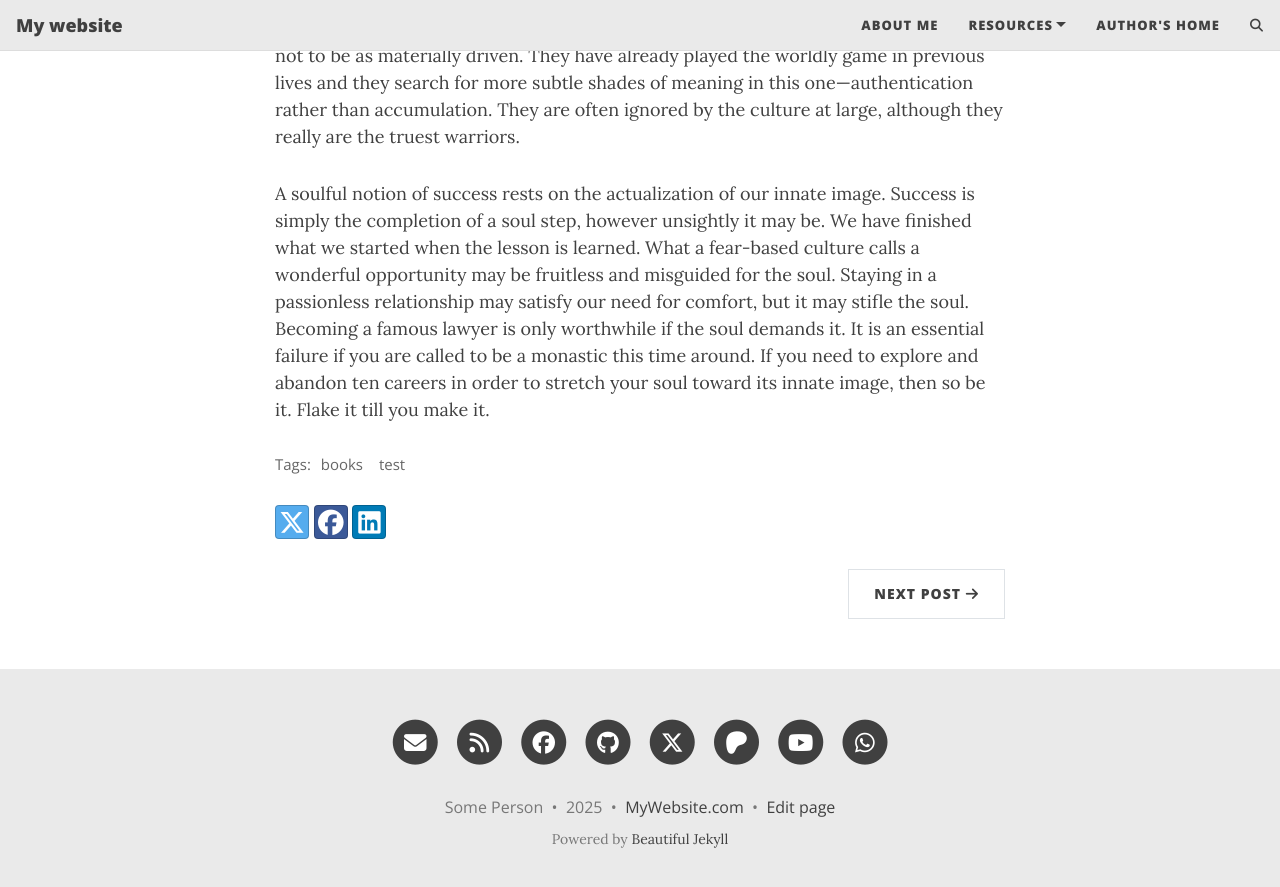
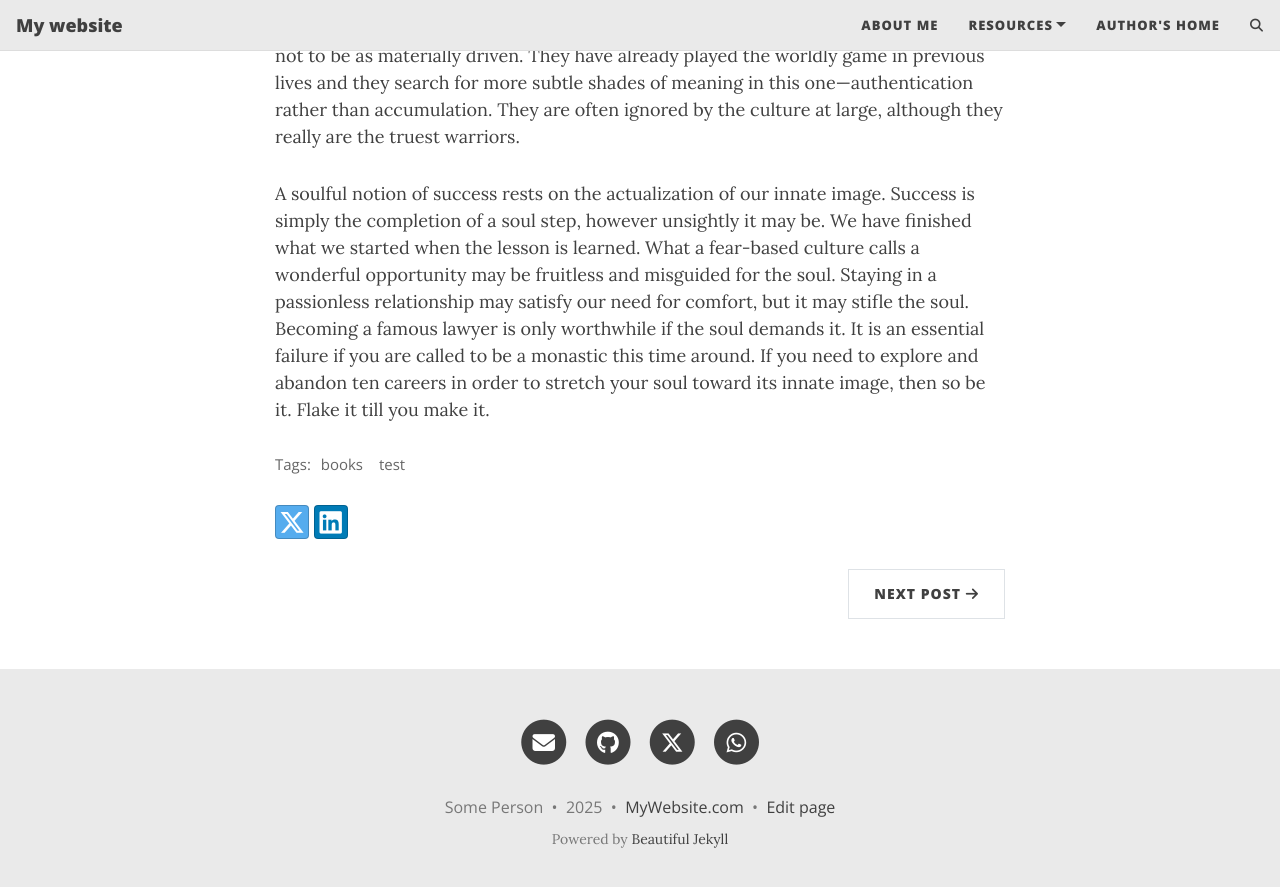
Before and after one commit to Nana-Kwame-bot/Nana-Kwame-bot.github.io, a Jekyll site: the page built from _posts/2020-02-26-flake-it-till-you-make-it.md, in a window 1280 px wide and 900 px high, scrolled down 1109 px. Shown: the top 887 px of the window. Built offline with Jekyll 4.4.1, drawn with Linux system fonts in a browser that asks for light colours; comment, search, counter and statistics services are not loaded.

Commit message:
Remove RSS feed button, Facebook button, Patreon and YouTube buttons
Fixes #1

Remove RSS feed button, Facebook button, Patreon button, and YouTube button and all references to them from the codebase.

* **_config.yml**: Remove references to RSS, Facebook, Patreon, and YouTube in the `social-network-links` section.
* **_includes/social-networks-links.html**: Remove HTML code for RSS, Facebook, Patreon, and YouTube buttons.
* **_includes/social-share.html**: Remove Facebook share button.
* **.github/FUNDING.yml**: Remove reference to Patreon.
* **feed.xml**: Delete the file.

---

For more details, open the [Copilot Workspace session](https://copilot-workspace.githubnext.com/Nana-Kwame-bot/Nana-Kwame-bot.github.io/issues/1?shareId=XXXX-XXXX-XXXX-XXXX).

```diff
--- a/_config.yml
+++ b/_config.yml
@@ -51,12 +51,8 @@ round-avatar: true
 # Uncomment the links you want to show and add your information to each one.
 social-network-links:
   email: "someone@example.com"
-  rss: true  # remove this line if you don't want to show an RSS link at the bottom
-  facebook: deanattali
   github: daattali
   twitter: daattali
-  patreon: DeanAttali
-  youtube: "@daattali"
   whatsapp: 15551212
 #  medium: yourname
 #  reddit: yourname or r/yoursubreddit
--- a/_includes/social-networks-links.html
+++ b/_includes/social-networks-links.html
@@ -2,18 +2,6 @@
 <ul class="list-inline text-center footer-links">
 
 {%- for network in site.social-network-links -%}
-
-  {%- if network[0] == "rss" and network[1] and site.rss-description -%}
-  <li class="list-inline-item">
-    <a href="{{ '/feed.xml' | relative_url }}" title="RSS">
-      <span class="fa-stack fa-lg" aria-hidden="true">
-        <i class="fas fa-circle fa-stack-2x"></i>
-        <i class="fas fa-rss fa-stack-1x fa-inverse"></i>
-      </span>
-      <span class="sr-only">RSS</span>
-    </a>
-  </li>
-  {%- endif -%}
 
   {%- if network[0] == "email" -%}
   <li class="list-inline-item">
@@ -35,18 +23,6 @@
         <i class="fas fa-calendar-check fa-stack-1x fa-inverse"></i>
       </span>
       <span class="sr-only">Schedule a meeting with me</span>
-   </a>
-  </li>
-  {%- endif -%}
-
-  {%- if network[0] == "facebook" -%}
-  <li class="list-inline-item">
-    <a href="https://www.facebook.com/{{ network[1] }}" title="Facebook">
-      <span class="fa-stack fa-lg" aria-hidden="true">
-        <i class="fas fa-circle fa-stack-2x"></i>
-        <i class="fab fa-facebook fa-stack-1x fa-inverse"></i>
-      </span>
-      <span class="sr-only">Facebook</span>
    </a>
   </li>
   {%- endif -%}
@@ -187,18 +163,6 @@
   </li>
   {%- endif -%}
 
-  {%- if network[0] == "youtube" -%}
-  <li class="list-inline-item">
-    <a href="https://www.youtube.com/{{ network[1] }}" title="YouTube">
-      <span class="fa-stack fa-lg" aria-hidden="true">
-        <i class="fas fa-circle fa-stack-2x"></i>
-        <i class="fab fa-youtube fa-stack-1x fa-inverse"></i>
-      </span>
-      <span class="sr-only">YouTube</span>
-   </a>
-  </li>
-  {%- endif -%}
-
   {%- if network[0] == "spotify" -%}
   <li class="list-inline-item">
     <a href="https://open.spotify.com/user/{{ network[1] }}" title="Spotify">
@@ -307,18 +271,6 @@
   </li>
   {%- endif -%}
 
-  {%- if network[0] == "patreon" -%}
-  <li class="list-inline-item">
-    <a href="https://patreon.com/{{ network[1] }}" title="Patreon">
-      <span class="fa-stack fa-lg" aria-hidden="true">
-        <i class="fas fa-circle fa-stack-2x"></i>
-        <i class="fab fa-patreon fa-stack-1x fa-inverse"></i>
-      </span>
-      <span class="sr-only">Patreon</span>
-    </a>
-  </li>
-  {%- endif -%}
-
   {%- if network[0] == "medium" -%}
   <li class="list-inline-item">
     <a href="https://medium.com/@{{ network[1] }}" title="Medium">
--- a/_includes/social-share.html
+++ b/_includes/social-share.html
@@ -15,14 +15,6 @@
       class="btn btn-social-icon btn-twitter" title="Share on X (Twitter)">
       <span class="fab fa-fw fa-x-twitter" aria-hidden="true"></span>
       <span class="sr-only">X (Twitter)</span>
-    </a>
-  {% endif %}
-
-  {% if site.share-links-active.facebook %}
-    <a href="https://www.facebook.com/sharer/sharer.php?u={{ page.url | absolute_url | url_encode }}"
-      class="btn btn-social-icon btn-facebook" title="Share on Facebook">
-      <span class="fab fa-fw fa-facebook" aria-hidden="true"></span>
-      <span class="sr-only">Facebook</span>
     </a>
   {% endif %}
 
```
Also changed, not shown: feed.xml (deleted, +0 -29 lines), .github/FUNDING.yml.
